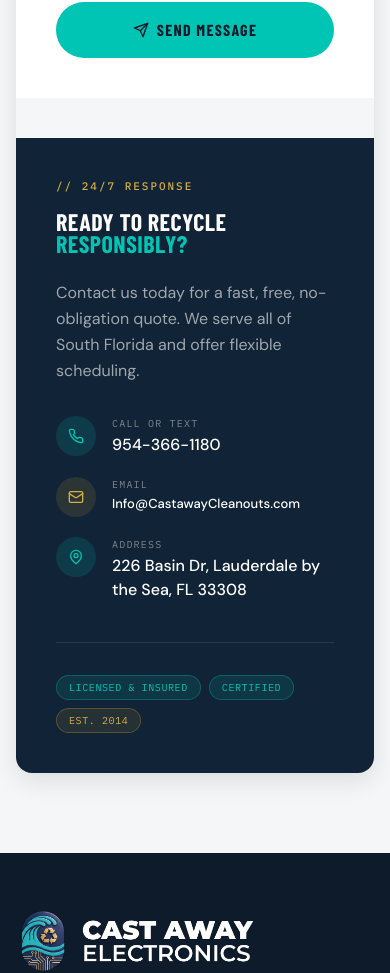
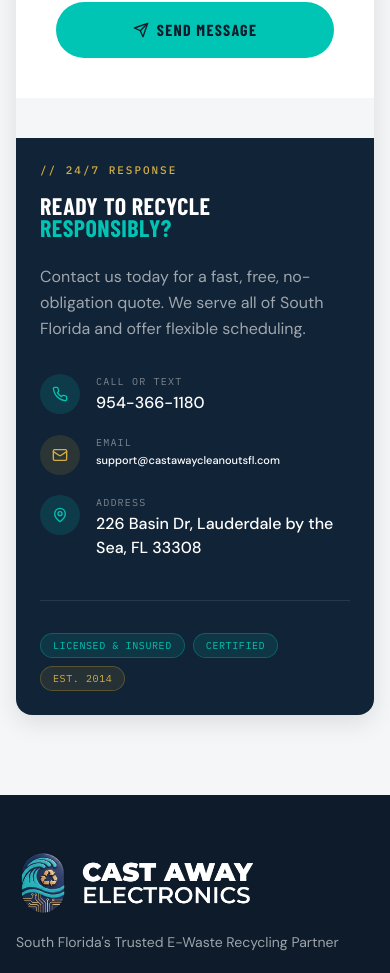
Before and after one commit to guillaumen929-pixel/castaway-electronics, a React (Vite) app: page /contact in a window 390 px wide. Shown: the part 1157-2130 px from the top of the page. Built offline with nearby package versions, Linux system fonts and the light colour scheme; a web font is replaced by a local one.

Commit message:
spcae email

```diff
--- a/src/pages/ContactPage.jsx
+++ b/src/pages/ContactPage.jsx
@@ -44,7 +44,7 @@
       `Service: ${formData.service}\n\n` +
       `Message:\n${formData.message}`
     )
-    window.location.href = `mailto:Info@CastawayCleanouts.com?subject=${subject}&body=${body}`
+    window.location.href = `mailto:support@castawaycleanoutsfl.com?subject=${subject}&body=${body}`
     setSubmitted(true)
   }
 
@@ -65,7 +65,7 @@
           <div className="grid grid-cols-1 lg:grid-cols-5 gap-10 lg:gap-0 overflow-hidden rounded-lg shadow-md">
             {/* Left: info panel */}
             <FadeUp className="lg:col-span-2 order-2" delay={0.15}>
-              <div id="contact-card" className="bg-[#112336] p-10 lg:p-12 h-full relative overflow-hidden scroll-mt-24">
+              <div id="contact-card" className="bg-[#112336] p-6 sm:p-10 lg:p-12 h-full relative overflow-hidden scroll-mt-24">
                 <div className="absolute inset-0 circuit-pattern opacity-5" />
                 <div className="relative z-10">
                   <Eyebrow tone="gold" className="mb-4">
@@ -97,7 +97,7 @@
                     </a>
 
                     <a
-                      href="mailto:Info@CastawayCleanouts.com"
+                      href="mailto:support@castawaycleanoutsfl.com"
                       className="flex items-start gap-4 group"
                     >
                       <div className="w-10 h-10 rounded-full bg-[rgba(191,155,48,0.15)] flex items-center justify-center flex-shrink-0 group-hover:bg-[rgba(191,155,48,0.3)] transition-colors">
@@ -105,8 +105,8 @@
                       </div>
                       <div>
                         <div className="text-white/45 font-mono text-[10px] uppercase tracking-[0.12em] mb-0.5">Email</div>
-                        <div className="text-white font-body font-medium group-hover:text-[#D4AE45] transition-colors whitespace-nowrap text-[13px] sm:text-sm">
-                          Info@CastawayCleanouts.com
+                        <div className="text-white font-body font-medium group-hover:text-[#D4AE45] transition-colors whitespace-nowrap text-[11px] sm:text-sm">
+                          support@castawaycleanoutsfl.com
                         </div>
                       </div>
                     </a>
```
